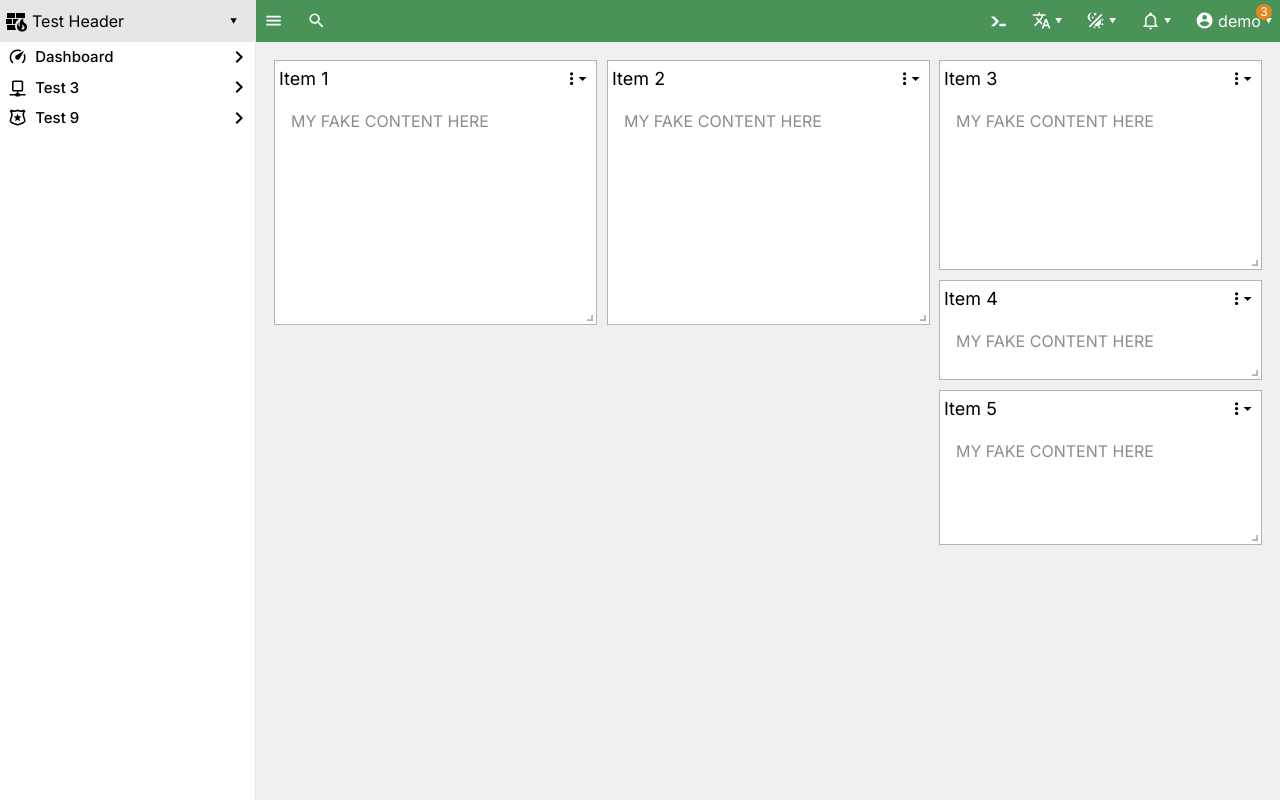
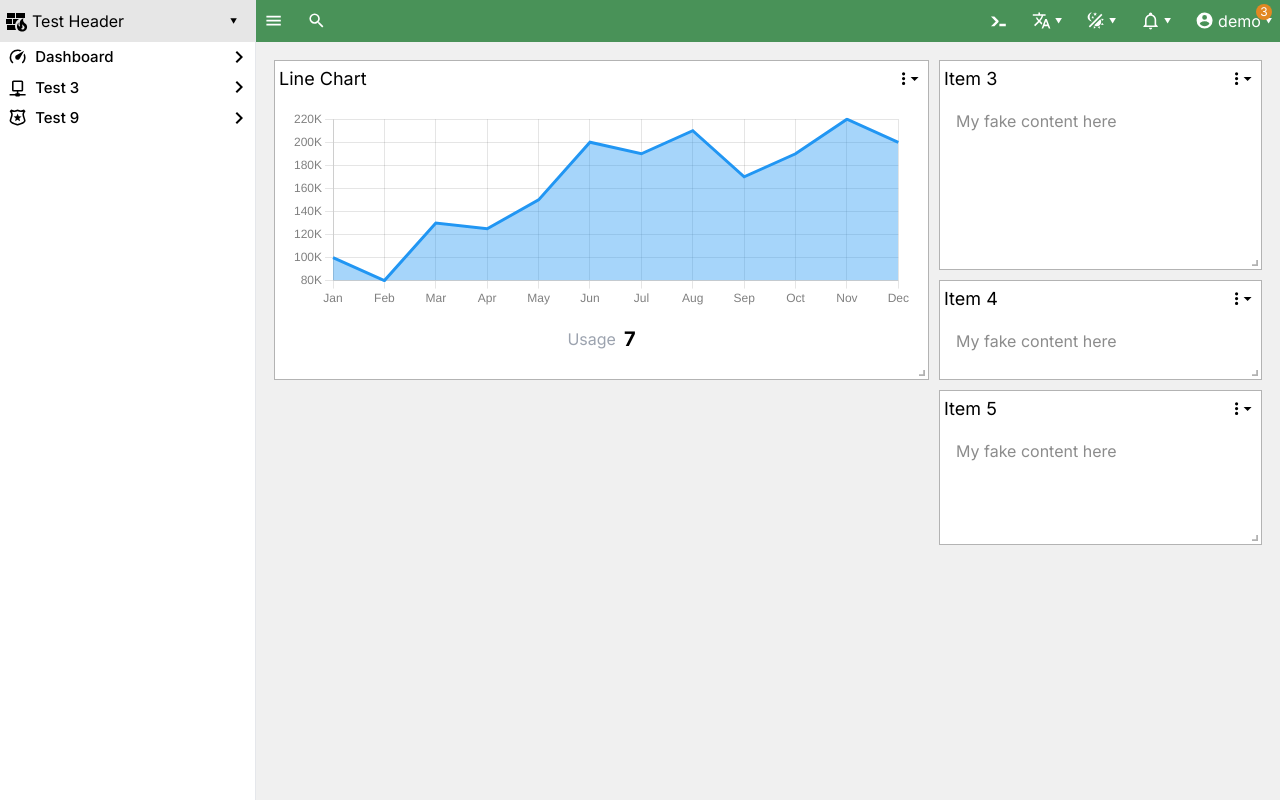
Before and after one commit to eepaco/next-panel, a Next.js app: page / in a window 1280 px wide. Built offline with nearby package versions, Linux system fonts and the light colour scheme.

Commit message:
Line chart

```diff
--- a/package.json
+++ b/package.json
@@ -27,6 +27,7 @@
     "eslint-config-next": "13.4.3",
     "next": "13.4.3",
     "react": "18.2.0",
+    "react-chartjs-2": "^5.2.0",
     "react-dom": "18.2.0",
     "react-grid-layout": "^1.3.4",
     "react-intl": "^6.4.4",
--- a/src/app/(dashboard)/page.tsx
+++ b/src/app/(dashboard)/page.tsx
@@ -1,5 +1,6 @@
 "use client";
 
+import LineChart from "@/components/charts/LineChart";
 import Widget from "@/components/Widget/Widget";
 import WidgetContainer from "@/components/Widget/WidgetContainer";
 import _ from "lodash";
@@ -8,11 +9,11 @@ import { Layout } from "react-grid-layout";
 
 const initialLayouts = {
 	lg: [
-		{ i: "Item 1", x: 0, y: 0, w: 1, h: 2.5 },
+		{ i: "Item 1", x: 0, y: 0, w: 2, h: 3 },
 		{
 			i: "Item 2",
 			x: 1,
-			y: 0,
+			y: 1,
 			w: 1,
 			h: 2.5,
 		},
@@ -33,9 +34,42 @@ export default function Home() {
 	return (
 		<>
 			<WidgetContainer layouts={layouts}>
-				{layouts.lg.map((layoutItem: Layout) => (
+				<Widget title="Line Chart" key={"Item 1"}>
+					<LineChart
+						data={{
+							labels: [
+								"Jan",
+								"Feb",
+								"Mar",
+								"Apr",
+								"May",
+								"Jun",
+								"Jul",
+								"Aug",
+								"Sep",
+								"Oct",
+								"Nov",
+								"Dec",
+							],
+							datasets: [
+								{
+									label: "Data 1 Label",
+									backgroundColor: "rgba(33,150,243,0.4)",
+									borderColor: "rgba(33,150,243,1)",
+									pointHoverBorderColor: "rgba(33,150,243,0.5)",
+									data: [100, 80, 130, 125, 150, 200, 190, 210, 170, 190, 220, 200],
+								},
+							],
+						}}
+						xAxesSuffix="x"
+						yAxesSuffix="K"
+						stat={{ title: "Usage", value: 7 }}
+					/>
+				</Widget>
+
+				{layouts.lg.slice(2).map((layoutItem: Layout) => (
 					<Widget title={layoutItem.i} key={layoutItem.i} onRemoveItem={onRemoveItem}>
-						MY FAKE CONTENT HERE
+						My fake content here
 					</Widget>
 				))}
 			</WidgetContainer>
--- a/src/components/Widget/Widget.tsx
+++ b/src/components/Widget/Widget.tsx
@@ -39,7 +39,7 @@ function Widget(
 				</OptionsDropdown>
 			</header>
 
-			<div className="min-h-[15rem] max-h-[15rem] overflow-auto p-2 pt-0 text-[--widget-content-color]">
+			<div className="min-h-[15rem] mx-h-[15rem] overflow-auto p-2 pt-0 text-[--widget-content-color]">
 				<div className="cursor-pointer p-2 hover:bg-gray-100">{props.children}</div>
 			</div>
 		</div>
--- /dev/null
+++ b/src/components/charts/LineChart.tsx
@@ -0,0 +1,87 @@
+import React from "react";
+import { Line } from "react-chartjs-2";
+import type { ChartData, ChartOptions } from "chart.js";
+import { Chart, registerables } from "chart.js";
+
+Chart.register(...registerables);
+
+interface LineChartProps {
+	data: ChartData<"line">;
+	options?: ChartOptions<"line">;
+	xAxesSuffix?: string;
+	yAxesSuffix?: string;
+	stat?: {
+		title: string;
+		value: string | number;
+	};
+}
+
+function LineChart(props: LineChartProps) {
+	const options = {
+		maintainAspectRatio: false,
+		responsive: true,
+		plugins: {
+			title: {
+				display: false,
+			},
+			legend: {
+				display: false,
+				// position: "bottom",
+			},
+		},
+		scales: {
+			y: {
+				ticks: {
+					callback: function (value: any, index: any, values: any) {
+						return value + (props.yAxesSuffix ? props.yAxesSuffix : "");
+					},
+					color: "gray",
+				},
+			},
+			x: {
+				ticks: {
+					// callback: function (value: any, index: any, values: any) {
+					// 	return value + (props.xAxesSuffix ? props.xAxesSuffix : "");
+					// },
+					color: "gray",
+				},
+			},
+		},
+		elements: {
+			point: {
+				radius: 0,
+				pointHitRadius: 15,
+				pointHoverRadius: 6,
+				pointHoverBorderWidth: 4,
+				pointHoverBackgroundColor: "transparent",
+			},
+			line: {
+				fill: true,
+			},
+		},
+	};
+
+	return (
+		<>
+			<div className="flex h-[200px]">
+				<Line
+					data={{
+						...props.data,
+					}}
+					// width={"100%"}
+					// height={200}
+					options={{ ...options, ...props.options }}
+				/>
+			</div>
+
+			{props.stat && (
+				<div className="flex items-center justify-center gap-2 mt-4">
+					<span className="text-gray-400">{props.stat.title}</span>
+					<span className="font-bold text-black text-xl	">{props.stat.value}</span>
+				</div>
+			)}
+		</>
+	);
+}
+
+export default LineChart;
```
Also changed, not shown: 1 other file (tests, documents, lock files or other folders).
